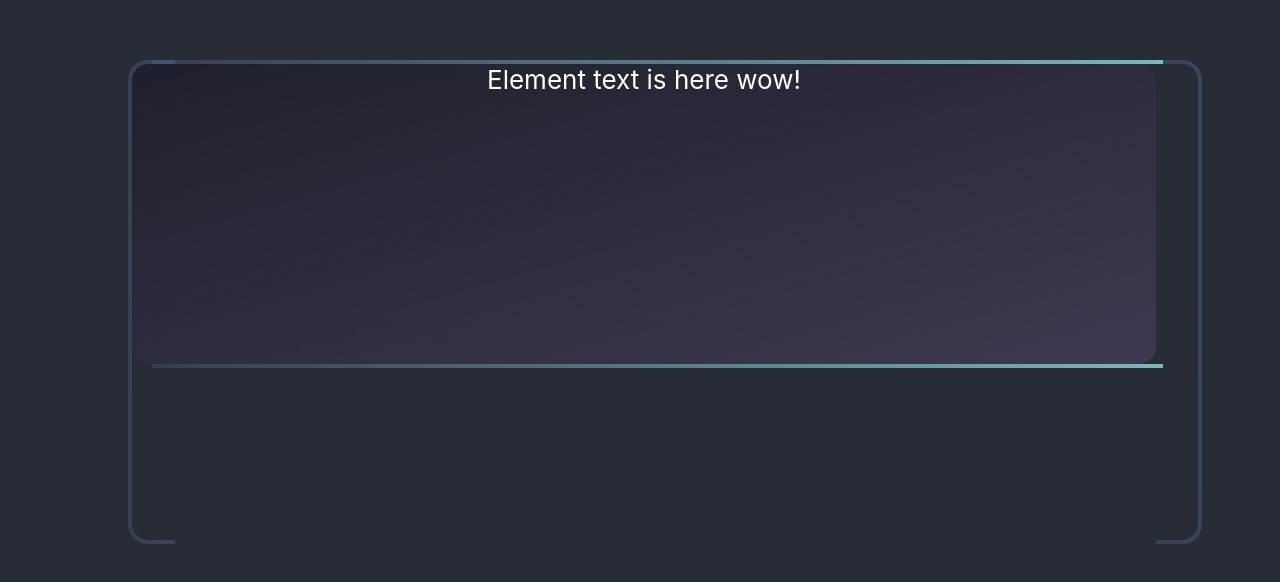
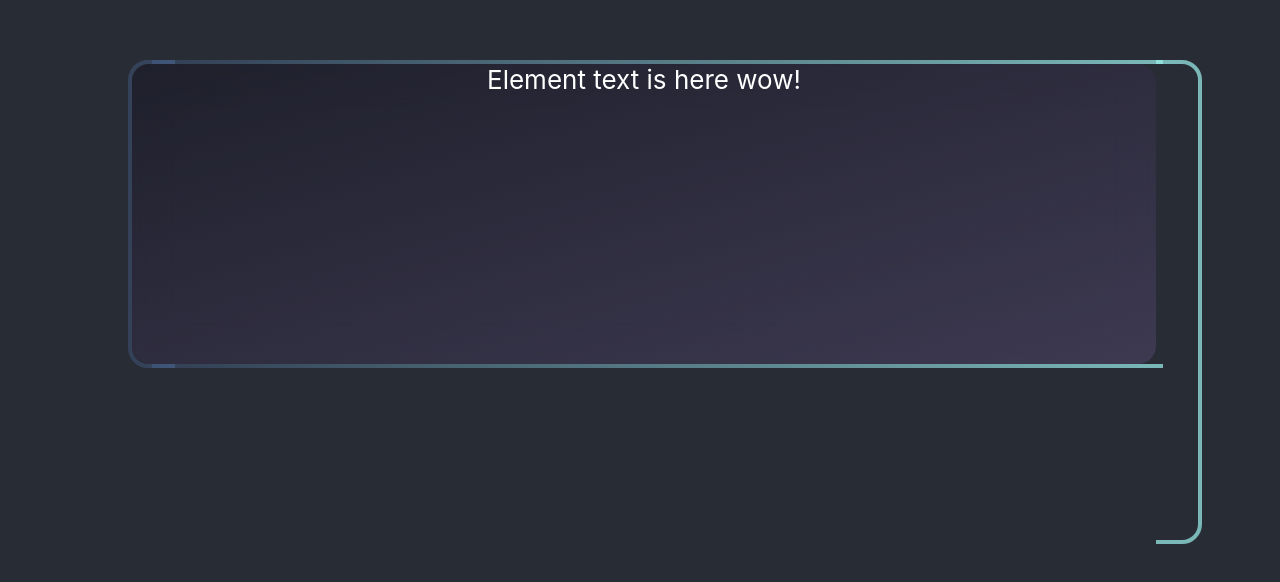
Before and after one commit to Jrschellenberg/glass-morphism-gradient-border-radius-example, a React (Create React App) app: page / in a window 1280 px wide. Shown: the part 186-768 px from the top of the page. Built offline with nearby package versions, Linux system fonts and the light colour scheme.

Commit message:
Warmer..

```diff
--- a/package.json
+++ b/package.json
@@ -9,6 +9,7 @@
     "react": "^18.2.0",
     "react-dom": "^18.2.0",
     "react-scripts": "5.0.1",
+    "sass": "^1.69.4",
     "web-vitals": "^2.1.4"
   },
   "scripts": {
--- a/src/App.js
+++ b/src/App.js
@@ -1,13 +1,22 @@
-import { useRef } from 'react';
-import './App.css';
+import { useRef, useEffect, useState } from 'react';
+import './App.scss';
 
 import { LineLeft, LineRight, } from './components'
 
 
 function GlassMorphism({ children , colorLeft, colorRight, borderRadius, borderWidth}) {
-  const ref = useRef()
+  const [height, setHeight] = useState(0);
+  const ref = useRef(null)
 
-  console.log("ref", ref.current);
+  useEffect(() => {
+    if(!ref?.current?.clientHeight){
+      return;
+    }
+    setHeight(ref?.current?.clientHeight)
+
+    console.log("ref", ref?.current?.clientHeight);
+  }, [setHeight])
+
   return (
     <div className="App"
       style={{
@@ -23,7 +32,7 @@ function GlassMorphism({ children , colorLeft, colorRight, borderRadius, borderW
           <div className="wrapper" ref={ref}>
             <div className="left" >
               <LineLeft
-                height={484}
+                height={height}
               />
             </div>
             <div className="right" >
--- a/src/App.css
+++ b/src/App.scss
@@ -71,6 +71,10 @@
   right: 0;
   top: 0;
 
+  svg, svg * {
+    stroke: var(--color-right);
+  }
+
 }
 
 .top {
--- a/src/components/LineLeft.js
+++ b/src/components/LineLeft.js
@@ -1,10 +1,13 @@
 import App from "../App";
 
-function LineLeft({width, height = "484"}){
+function LineLeft({height = 484}){
+  if(!height){
+    return null;
+  }
   return (
       <svg width="47" height={height} viewBox={`0 0 47 ${height}`} fill="none" xmlns="http://www.w3.org/2000/svg">
         <g filter="url(#filter0_b_423_624)">
-          <path d={`M47 2H20C10.0589 2 2 10.0589 2 20V464C2 473.941 10.0589 482 20 482H47`} stroke="url(#paint0_linear_423_624)" strokeWidth="4"/>
+          <path d={`M47 2H20C10.0589 2 2 10.0589 2 20V${height-20}C2 ${height - 10.059} 10.0589 ${height-2} 20 ${height-2}H47`} stroke="url(#paint0_linear_423_624)" strokeWidth="4"/>
         </g>
         <defs>
           <filter id="filter0_b_423_624" x="-40" y="-40" width="127" height="564" filterUnits="userSpaceOnUse" colorInterpolationFilters="sRGB">
--- a/src/components/LineRight.js
+++ b/src/components/LineRight.js
@@ -1,21 +1,24 @@
 import App from "../App";
 
-function LineRight({width, height}){
+function LineRight({width, height = 484}){
+  if(!height){
+    return null;
+  }
   return (
       <svg width="46" height="484" viewBox="0 0 46 484" fill="none" xmlns="http://www.w3.org/2000/svg">
         <g filter="url(#filter0_b_423_624)">
-          <path d="M0 2H26C35.9411 2 44 10.0589 44 20V464C44 473.941 35.9411 482 26 482H0" stroke="url(#paint0_linear_423_624)" strokeWidth="4"/>
+          <path d="M0 2H26C35.9411 2 44 10.0589 44 20V464C44 473.941 35.9411 482 26 482H0" stroke="url(#paint0_linear_423_624)" stroke-width="4"/>
         </g>
         <defs>
-          <filter id="filter0_b_423_624" x="-40" y="-40" width="126" height="564" filterUnits="userSpaceOnUse" colorInterpolationFilters="sRGB">
-            <feFlood floodOpacity="0" result="BackgroundImageFix"/>
+          <filter id="filter0_b_423_624" x="-40" y="-40" width="126" height="564" filterUnits="userSpaceOnUse" color-interpolation-filters="sRGB">
+            <feFlood flood-opacity="0" result="BackgroundImageFix"/>
             <feGaussianBlur in="BackgroundImageFix" stdDeviation="20"/>
             <feComposite in2="SourceAlpha" operator="in" result="effect1_backgroundBlur_423_624"/>
             <feBlend mode="normal" in="SourceGraphic" in2="effect1_backgroundBlur_423_624" result="shape"/>
           </filter>
           <linearGradient id="paint0_linear_423_624" x1="60.683" y1="-13.109" x2="-680.812" y2="2.66845" gradientUnits="userSpaceOnUse">
-            <stop stopColor="#9AEEEB" stopOpacity="0.72"/>
-            <stop offset="1" stopColor="#669CF8" stopOpacity="0.16"/>
+            <stop stop-color="#9AEEEB" stop-opacity="0.72"/>
+            <stop offset="1" stop-color="#669CF8" stop-opacity="0.16"/>
           </linearGradient>
         </defs>
       </svg>
```
Also changed, not shown: 1 other file (tests, documents, lock files or other folders).
